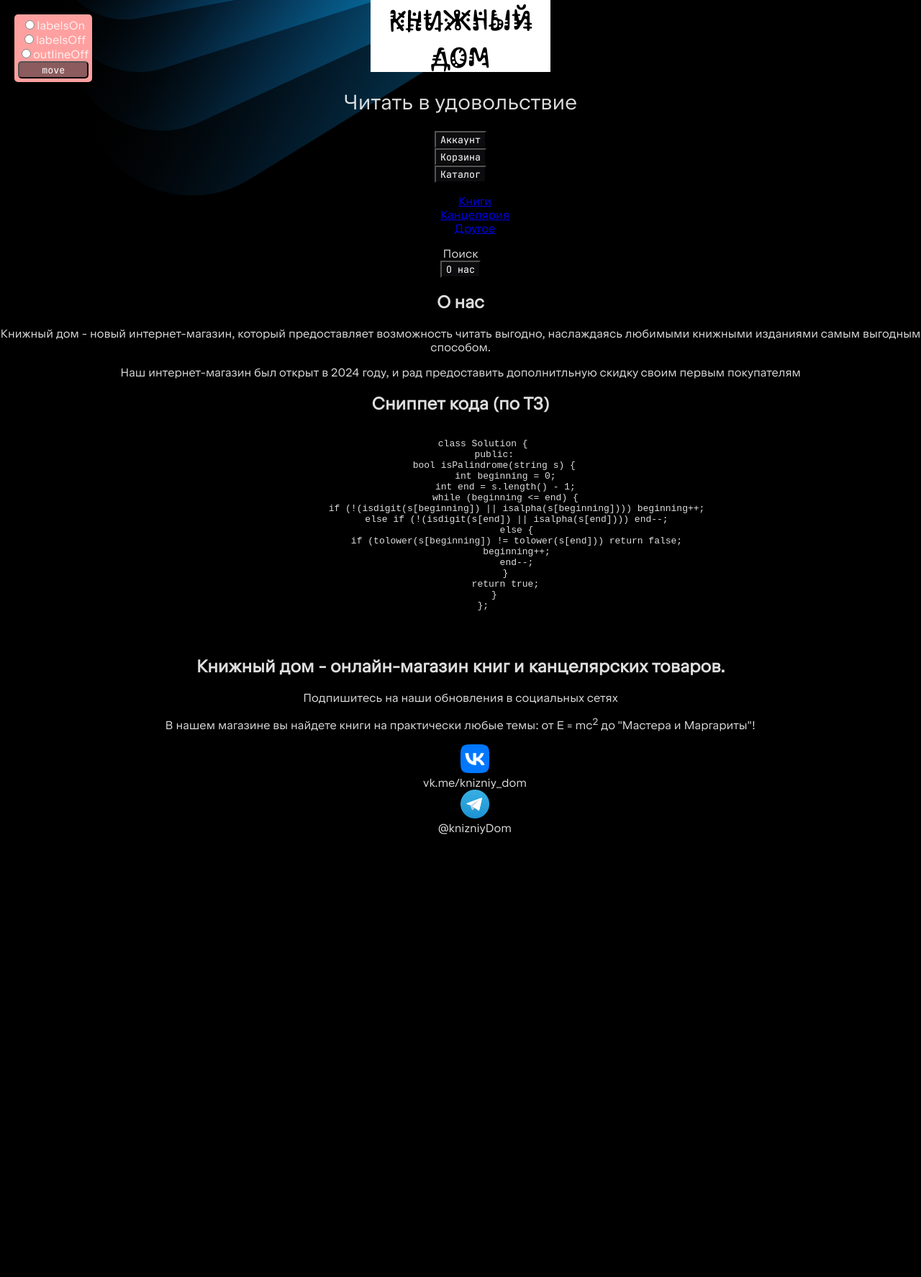
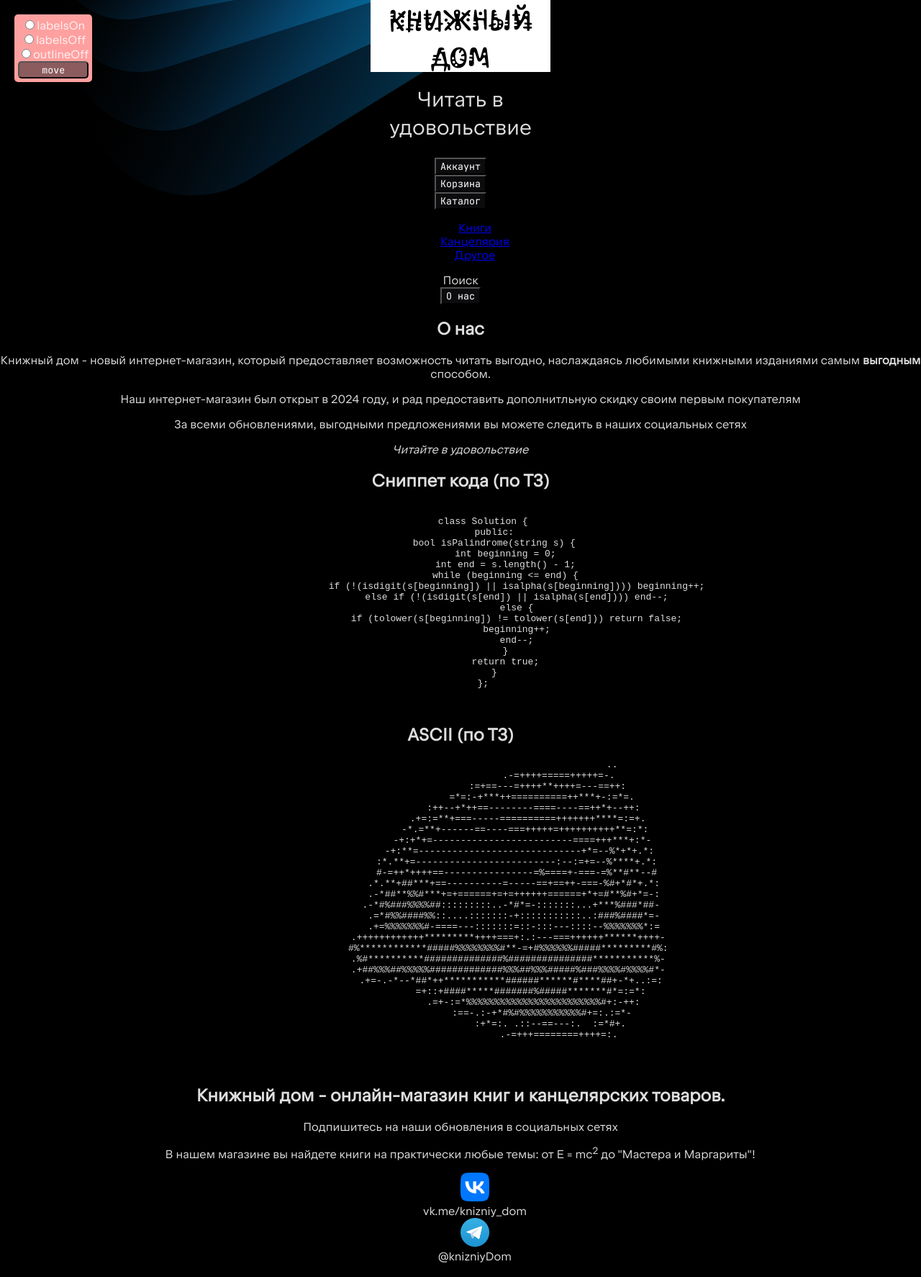
Before and after one commit to elizavetakotelnikova/Web-frontend-5sem, a website built with Vite: page page/about.html in a window 1280 px wide. Shown: the whole page at 72% size. Before the commit the page ends 1212 px from the top, so only its background shows below. Built offline with nearby package versions, Linux system fonts and the light colour scheme.

Commit message:
fix: some little fixes

```diff
--- a/page/about.html
+++ b/page/about.html
@@ -12,28 +12,26 @@
 <body class="body">
 <script src="../src/outline-control.js"></script>
 <header class="header">
-  <div class="top-container">
+  <div class="top-container" style="display: inline">
+    <div class="logo-wrapper" style="width: 250px; height: 100px">
       <a href="../index.html">
-      <img src="../public/pics/logoSecond.png" alt="logo" width="250"
+        <img href="index.html" src="../public/pics/logoSecond.png" alt="logo" width="250"
              height="100">
       </a>
-      <div class="motto">
-        <label>
+    </div>
+    <div class="motto" style="width: 250px; height: 100px">
       <h1>Читать в удовольствие</h1>
-        </label>
     </div>
-      <div class="pics">
+      <div class="top-menu">
         <div class="account">
           <form action="../page/account.html" target="_blank">
-            <button src="AccountPic.png" alt="Account picture" width="110"
-                    height="100">
+            <button src="AccountPic.png" alt="Account picture">
               Аккаунт
             </button>
           </form>
         </div>
         <div class="cart">
-          <button src="Cart.png" alt="Cart picture" width="250"
-               height="100">
+          <button src="Cart.png" alt="Cart picture">
             Корзина
           </button>
         </div>
@@ -67,10 +65,12 @@
   <section class="description">
     <div class="text-wrapper">
       <h2>О нас</h2>
-      <p>Книжный дом - новый интернет-магазин, который предоставляет возможность читать выгодно, наслаждаясь любимыми книжными изданиями самым выгодным способом.</p>
+      <p>Книжный дом - новый интернет-магазин, который предоставляет возможность читать выгодно, наслаждаясь любимыми книжными изданиями самым <strong> выгодным </strong>способом.</p>
       <aside>
         <p>Наш интернет-магазин был открыт в 2024 году, и рад предоставить дополнитльную скидку своим первым покупателям</p>
       </aside>
+      <p>За всеми обновлениями, выгодными предложениями вы можете следить в наших социальных сетях</p>
+      <p><i>Читайте в удовольствие</i></p>
 
       <code>
 
@@ -102,6 +102,42 @@
       </pre>
     </div>
   </section>
+  <section>
+    <div class="ASCII">
+      <article>
+        <h2>ASCII (по ТЗ)</h2>
+        <pre>
+                                                      ..
+                                   .-=++++=====+++++=-.
+                               :=+==---=++++**++++=---==++:
+                             =*=:-+***++==========++***+-:=*=.
+                          :++--+*++==--------====----==++*+--++:
+                        .+=:=**+===-----==========+++++++****=:=+.
+                       -*.=**+------==----===+++++=++++++++++**=:*:
+                      -+:+*+=-------------------------====+++***+:*-
+                     -+:**=-----------------------------+*=--%*+*+.*:
+                    :*.**+=-------------------------:--:=+=--%****+.*:
+                    #-=++*++++==----------------=%====+-===-=%**#**--#
+                   .*.**+##***+==----------=-----==+==++-===-%#+*#*+.*:
+                   .-*##**%%#***+=+======+=+=++++++======+*+=#**%#+*=-:
+                  .-*#%###%%%%##:::::::::..-*#*=-:::::::...+***%###*##-
+                   .=*#%%####%%::....:::::::-+:::::::::::..:###%####*=-
+                   .+=%%%%%%%#-====---:::::::=::-:::---::::--%%%%%%%*:=
+                 .++++++++++++*********++++===+:.:---===++++++******++++-
+                 #%************#####%%%%%%%%#**-=+#%%%%%%#####*********#%:
+                 .%#**********##############%###############***********%-
+                 .+##%%%##%%%%%#############%%%##%%%#####%###%%%%#%%%%#*-
+                  .+=-.-*--*##*++***********######******#****##+-*+..:=:
+                         =+::+####*****#######%#####*******#*=:=*:
+                          .=+-:=*%%%%%%%%%%%%%%%%%%%%%%%%#+:-++:
+                             :==-.:-+*#%#%%%%%%%%%%%#+=:.:=*-
+                                :+*=:. .::--==---:.  :=*#+.
+                                   .-=+++========++++=:.
+
+        </pre>
+      </article>
+    </div>
+  </section>
 </main>
 <footer class="technologies">
   <h2>Книжный дом - онлайн-магазин книг и канцелярских товаров.</h2>
```
Also changed, not shown: index.html (+15 -15 lines), page/account.html (+7 -8 lines), public/pics/salesOneNew.png (added), public/pics/salesSecondNew.png (added). Lines whose indentation alone changed are shown as unchanged.
